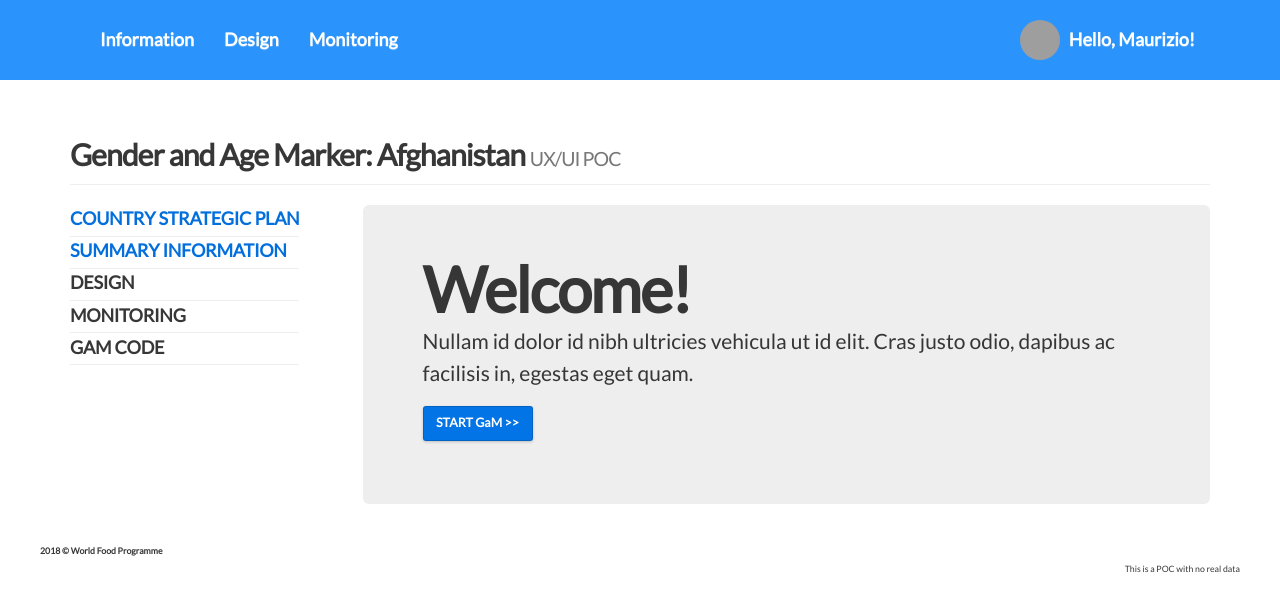
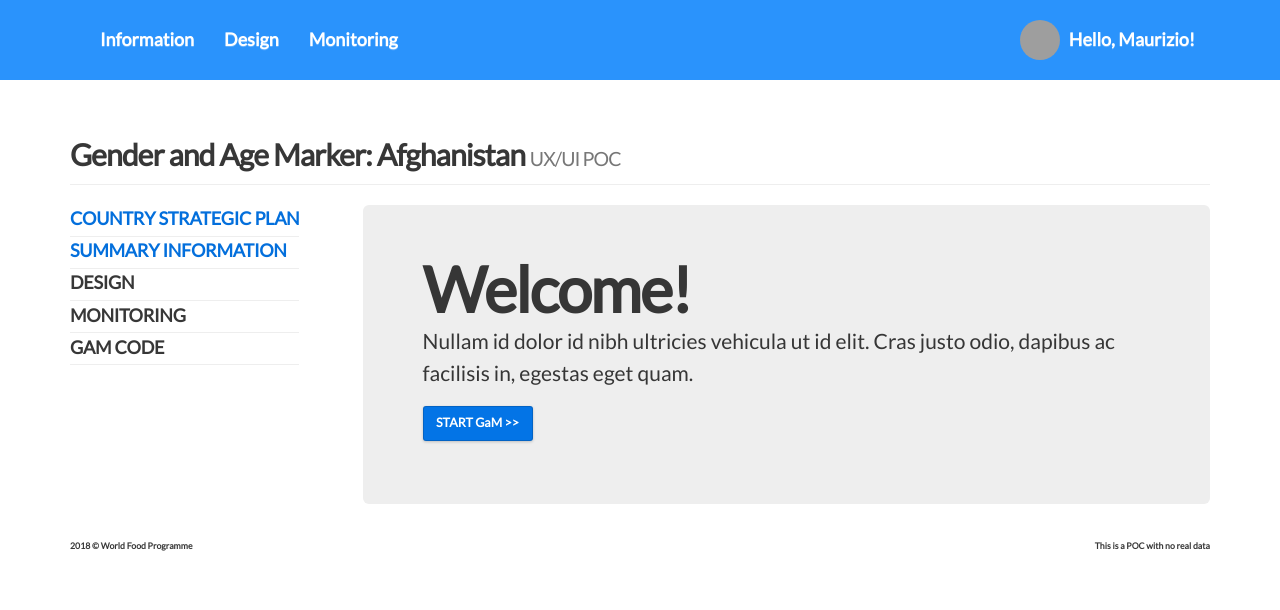
Before and after one commit to vivamau/gam, a React (Create React App) app: page / in a window 1280 px wide. Shown: the top 610 px of the page. Built offline with nearby package versions, Linux system fonts and the light colour scheme; grey boxes are pictures that could not be loaded.

Commit message:
footer layout fixed

```diff
--- a/src/js/components/Footer/index.js
+++ b/src/js/components/Footer/index.js
@@ -2,22 +2,18 @@ import React, { Component } from 'react';
 
 const FormHeader = (props) => {
     return (
+      <div class="container">
+        <footer className="wfp-footer">
             <div class="row">
-                <div class="col-md-12">
-                <footer className="wfp-footer">
-                    <div className="wfp-grid wfp-wrapper pv2">
-                        <div className="wfp-u-1 wfp-u-md-1-3 tc tl-md">
-                            <p className="fs6 bold">2018 &copy; World Food Programme</p>
-                        </div>
-                        <div className="wfp-u-1 wfp-u-md-2-3 tc tr-md">
-                            <ul className="nl fs6 mv2 pa0">
-                            <li className="dib ma0 ml1">This is a POC with no real data</li>
-                            </ul>
-                        </div>
-                    </div>
-                </footer>
+                <div class="col-md-6">
+                    <p className="fs6 bold">2018 &copy; World Food Programme</p>
+                </div>
+                <div className="col-md-6">
+                    <p className="fs6 bold text-right">This is a POC with no real data</p>
                 </div>
             </div>
+        </footer>
+    </div>
     )
 }
 
```
